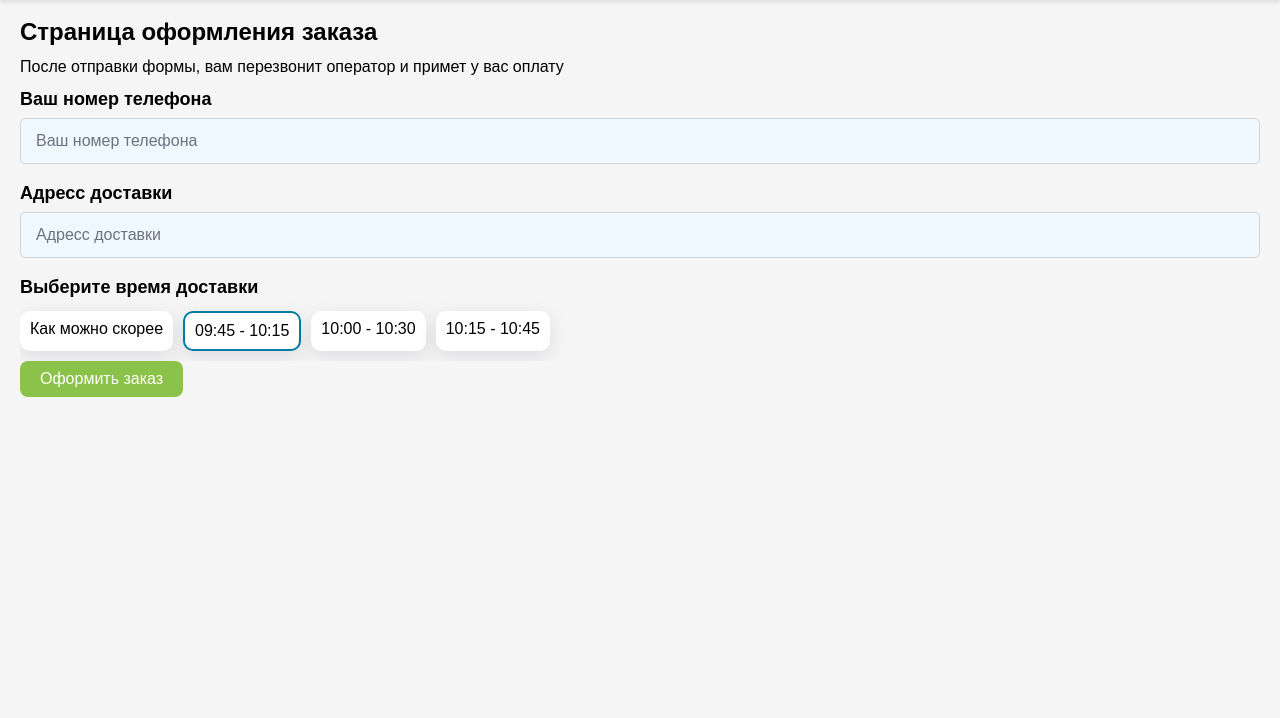
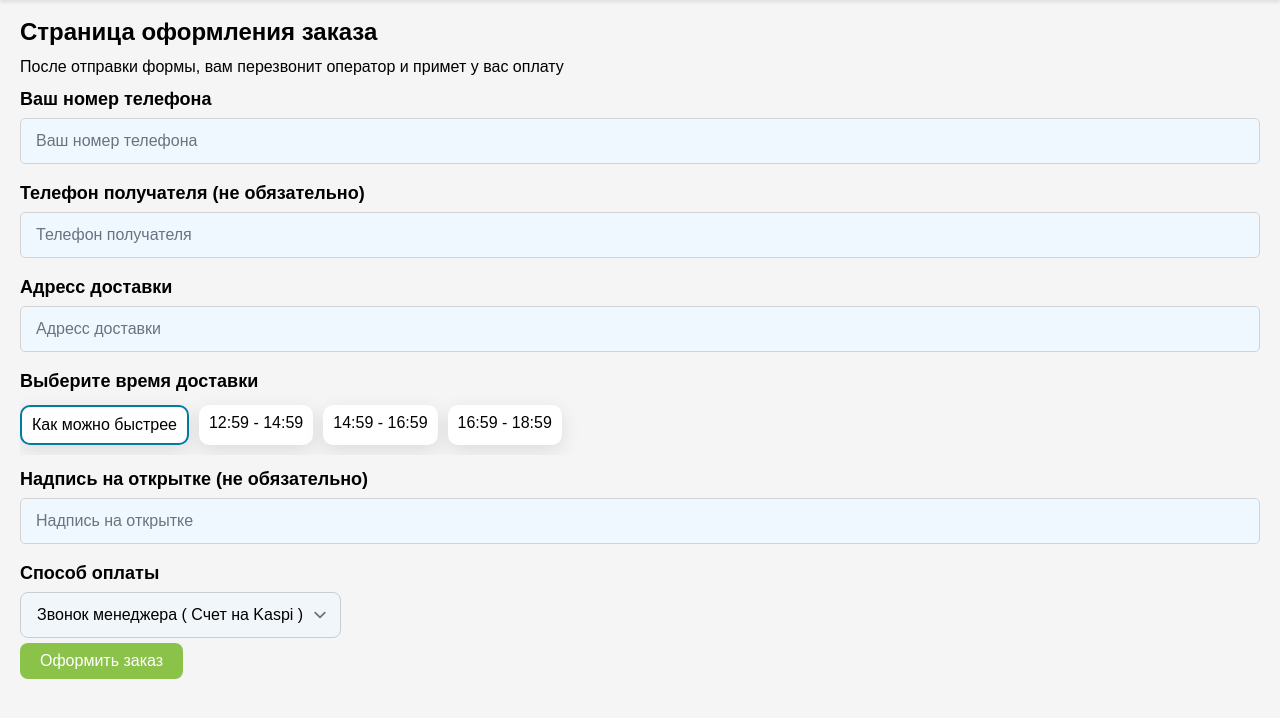
Before and after one commit to frayzz/Gulalem, a Laravel app: page /order in a window 1280 px wide. Shown: the part 56-774 px from the top of the page. Run offline with Laravel 12, Linux system fonts and the light colour scheme; style sheets or scripts are compiled from the project's sources; some web fonts are replaced.

Commit message:
Order page upd

```diff
--- a/resources/css/app.css
+++ b/resources/css/app.css
@@ -473,6 +473,10 @@ footer p {
     overflow-x: auto;
     padding: 10px 0;
 }
+.delivery-options::-webkit-scrollbar {
+    display: none; /* Для Chrome, Safari и Opera */
+}
+
 .delivery-option {
     flex: 0 0 auto;
     padding: 10px;
--- a/resources/views/pages/order.blade.php
+++ b/resources/views/pages/order.blade.php
@@ -12,22 +12,81 @@
                 <input type="text" class="custom-input" placeholder="Ваш номер телефона">
             </div>
             <div class="input-container">
+                <h3>Телефон получателя (не обязательно)</h3>
+                <input type="text" class="custom-input" placeholder="Телефон получателя">
+            </div>
+            <div class="input-container">
                 <h3>Адресс доставки</h3>
                 <input type="text" class="custom-input" placeholder="Адресс доставки">
             </div>
             <div class="input-container">
                 <h3>Выберите время доставки</h3>
-                <div class="delivery-options" id="delivery-times">
-                    <div class="delivery-option" data-time="09:30-10:00">Как можно скорее</div>
-                    <div class="delivery-option selected" data-time="09:45-10:15">09:45 - 10:15</div>
-                    <div class="delivery-option" data-time="10:00-10:30">10:00 - 10:30</div>
-                    <div class="delivery-option" data-time="10:15-10:45">10:15 - 10:45</div>
-                    <!-- Добавьте больше вариантов времени здесь, если необходимо -->
-                </div>
+                <div class="delivery-options" id="delivery-times"></div>
                 <input type="hidden" id="selected-time" name="selected_time">
             </div>
+            <div class="input-container">
+                <h3>Надпись на открытке (не обязательно)</h3>
+                <input type="text" class="custom-input" placeholder="Надпись на открытке">
+            </div>
+            <div class="input-container">
+                <h3>Способ оплаты</h3>
+                <select class="custom-select">
+                    <option value="" selected>Звонок менеджера ( Счет на Kaspi )</option>
+                    <option value="">Банковская карта</option>
+                    <option value="" disabled>Kaspi QR ( Скоро )</option>
+                </select>
+            </div>
 
-            <button class="order-button">Оформить заказ</button>
+            <button class="order-button" onclick="submitDeliveryTime()">Оформить заказ</button>
         </div>
     </section>
+    <script>
+
+        document.addEventListener('DOMContentLoaded', function() {
+            const deliveryTimesContainer = document.getElementById('delivery-times');
+            const currentTime = new Date();
+            const interval = 120; // Интервал в минутах (2 часа)
+            const numberOfSlots = 3; // Количество временных интервалов
+
+            // Добавляем опцию "Как можно быстрее" и делаем её выбранной по умолчанию
+            const asapDiv = document.createElement('div');
+            asapDiv.className = 'delivery-option selected';
+            asapDiv.setAttribute('data-time', 'fast');
+            asapDiv.textContent = 'Как можно быстрее';
+            deliveryTimesContainer.appendChild(asapDiv);
+            document.getElementById('selected-time').value = 'ASAP';
+
+            for (let i = 1; i <= numberOfSlots; i++) {
+                const startTime = new Date(currentTime.getTime() + i * interval * 60000);
+                const endTime = new Date(startTime.getTime() + interval * 60000);
+                const startTimeStr = startTime.toTimeString().substring(0, 5);
+                const endTimeStr = endTime.toTimeString().substring(0, 5);
+
+                const timeSlotDiv = document.createElement('div');
+                timeSlotDiv.className = 'delivery-option';
+                timeSlotDiv.setAttribute('data-time', `${startTimeStr}-${endTimeStr}`);
+                timeSlotDiv.textContent = `${startTimeStr} - ${endTimeStr}`;
+                deliveryTimesContainer.appendChild(timeSlotDiv);
+            }
+
+            const deliveryOptions = document.querySelectorAll('.delivery-option');
+            deliveryOptions.forEach(option => {
+                option.addEventListener('click', function() {
+                    deliveryOptions.forEach(opt => opt.classList.remove('selected'));
+                    option.classList.add('selected');
+                    document.getElementById('selected-time').value = option.getAttribute('data-time');
+                });
+            });
+        });
+
+        function submitDeliveryTime() {
+            const selectedTime = document.getElementById('selected-time').value;
+            if (selectedTime) {
+                alert('Вы выбрали время доставки: ' + selectedTime);
+                // Здесь можно отправить форму или выполнить другие действия
+            } else {
+                alert('Пожалуйста, выберите время доставки.');
+            }
+        }
+    </script>
 @endsection
```
